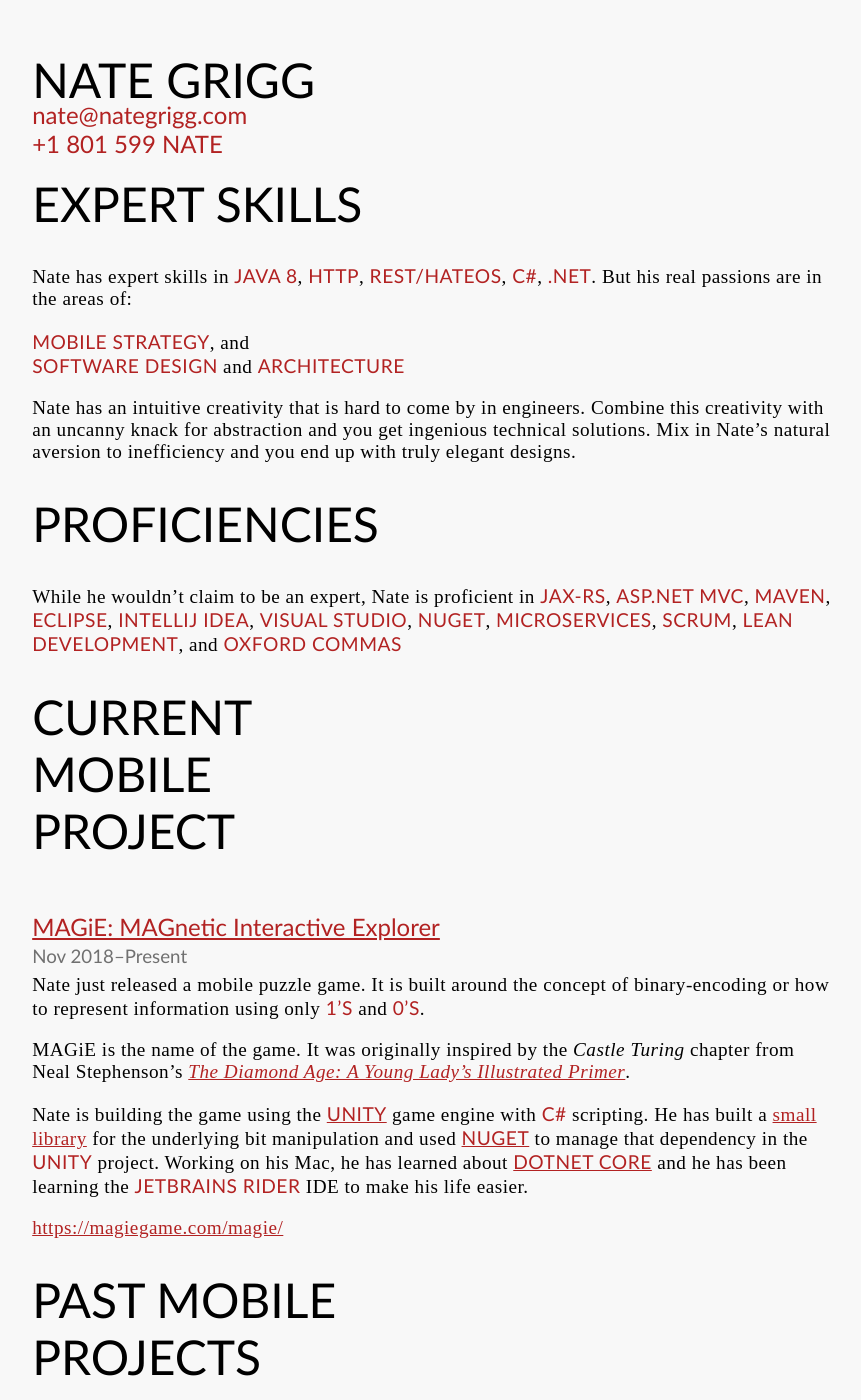
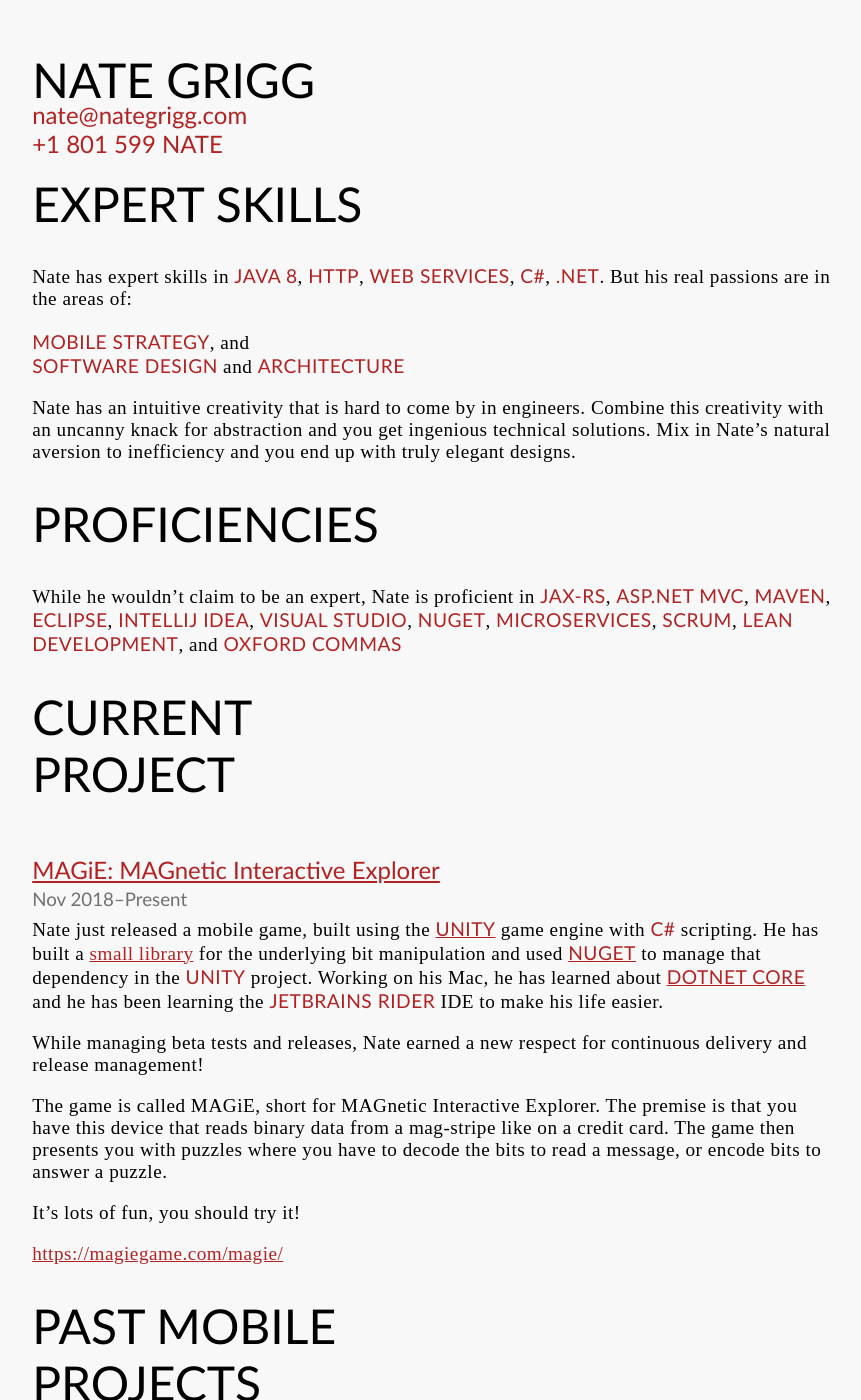
Before and after one commit to n8mob/n8mob.github.io, a Jekyll site: the page built from resume.md, in a window 1280 px wide and 1400 px high. Shown: the whole window, without its empty margins (19-880 px from the left). Built offline with Jekyll 4.4.1, drawn with Linux system fonts in a browser that asks for light colours.

Commit message:
Make it say 'Web Services' instead of HATEOS

```diff
--- a/resume.md
+++ b/resume.md
@@ -6,7 +6,7 @@
 <h2 class='subtitle'>nate@nategrigg.com<br />+1 801 599 NATE</h2>
 
 # Expert Skills
-Nate has expert skills in **Java 8**, **HTTP**, **REST/HATEOS**, **C#**, **.NET**. But his real passions are in the areas of:
+Nate has expert skills in **Java 8**, **HTTP**, **Web Services**, **C#**, **.NET**. But his real passions are in the areas of:
 
 **Mobile Strategy**, and<br />
 **Software Design** and **Architecture**
@@ -17,15 +17,17 @@
 # Proficiencies
 While he wouldn't claim to be an expert, Nate is proficient in **JAX-RS**, **ASP.NET MVC**, **Maven**, **Eclipse**, **IntelliJ IDEA**, **Visual Studio**, **NuGet**, **Microservices**, **Scrum**, **Lean Development**, and **Oxford Commas**
 
-# Current Mobile Project
+# Current Project
 ## [MAGiE: MAGnetic Interactive Explorer](https://magiegame.com/magie/)
 ### Nov 2018&ndash;Present
 
-Nate just released a mobile puzzle game. It is built around the concept of binary-encoding or how to represent information using only **1's** and **0's**.
+Nate just released a mobile game, built using the [**Unity**](https://unity3d.com/unity) game engine with **C#** scripting. He has built a [small library](https://github.com/n8mob/alpha) for the underlying bit manipulation and used [**NuGet**](https://www.nuget.org/packages/com.corporealabstract.alpha.lib/) to manage that dependency in the **Unity** project. Working on his Mac, he has learned about [**dotnet core**](https://docs.microsoft.com/en-us/dotnet/core/about) and he has been learning the **JetBrains Rider** IDE to make his life easier.
 
-MAGiE is the name of the game. It was originally inspired by the *Castle Turing* chapter from Neal Stephenson's [*The Diamond Age: A Young Lady's Illustrated Primer*](https://www.amazon.com/Diamond-Age-Illustrated-Primer-Spectra-ebook/dp/B000FBJCKI).
+While managing beta tests and releases, Nate earned a new respect for continuous delivery and release management!
 
-Nate is building the game using the [**Unity**](https://unity3d.com/unity) game engine with **C#** scripting. He has built a [small library](https://github.com/n8mob/alpha) for the underlying bit manipulation and used [**NuGet**](https://www.nuget.org/packages/com.corporealabstract.alpha.lib/) to manage that dependency in the **Unity** project. Working on his Mac, he has learned about [**dotnet core**](https://docs.microsoft.com/en-us/dotnet/core/about) and he has been learning the **JetBrains Rider** IDE to make his life easier.
+The game is called MAGiE, short for MAGnetic Interactive Explorer. The premise is that you have this device that reads binary data from a mag-stripe like on a credit card. The game then presents you with puzzles where you have to decode the bits to read a message, or encode bits to answer a puzzle.
+
+It's lots of fun, you should try it!
 
 [https://magiegame.com/magie/](https://magiegame.com/magie/)
 
```
Also changed, not shown: resume_small.md (+2 -2 lines).
